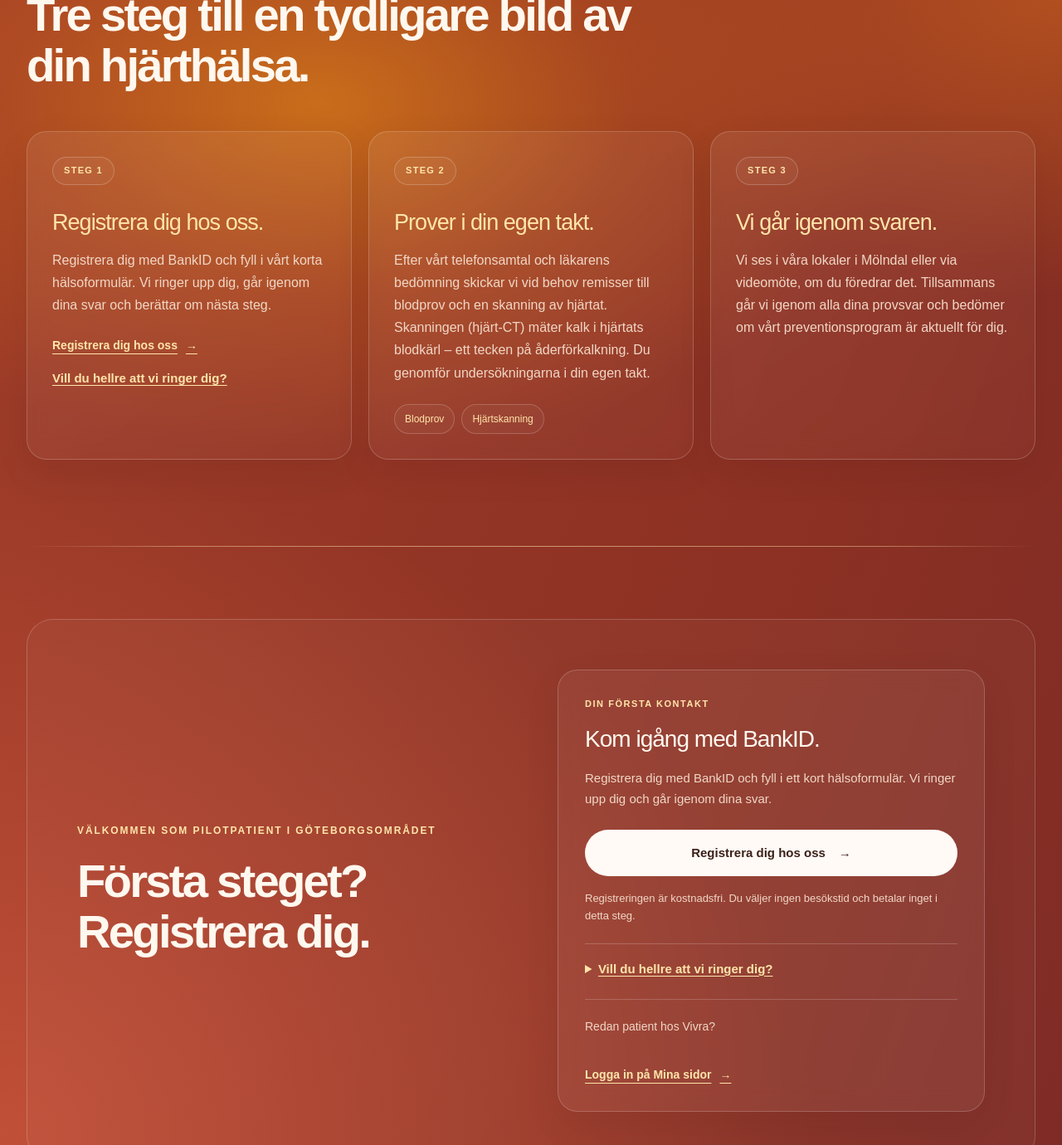
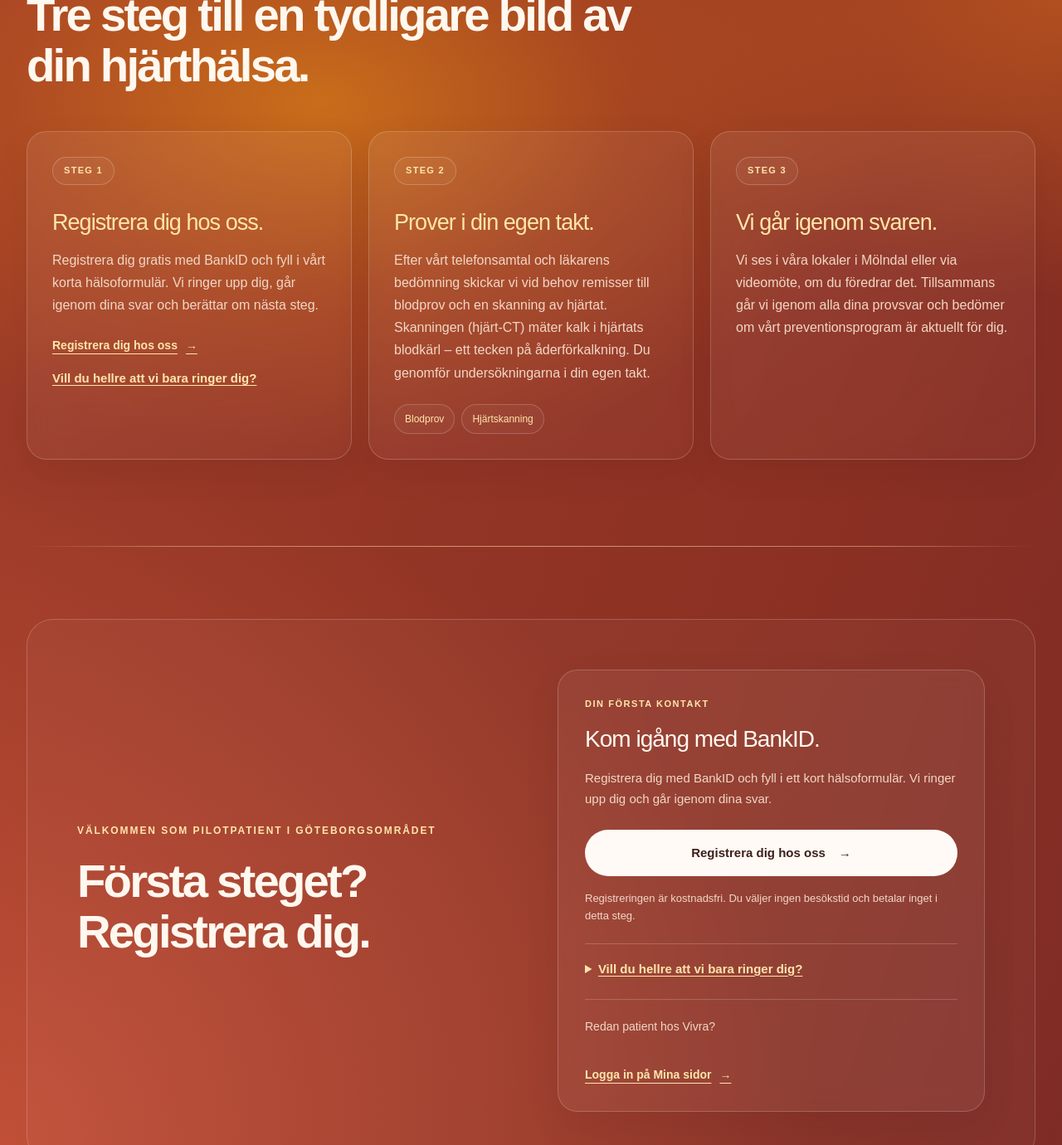
Before and after one commit to EliasBjornson/vivra, a React (Vite) app: page / in a window 1280 px wide. Shown: the part 1006-2386 px from the top of the page at 83% size. Built offline with nearby package versions, Linux system fonts and the light colour scheme; the HTML template or start-up script is replaced by a standard one.

Commit message:
Clarify free registration and callback wording

```diff
--- a/src/App.tsx
+++ b/src/App.tsx
@@ -48,7 +48,7 @@ function RegistrationFallback() {
   }
   return (
     <details ref={details} className="registration-fallback" id="kontakt-alternativ">
-      <summary>Vill du hellre att vi ringer dig?</summary>
+      <summary>Vill du hellre att vi bara ringer dig?</summary>
       <div className="fallback-content">
         <h4>Bli uppringd av oss.</h4>
         <p>Lämna dina kontaktuppgifter så ringer vi dig och berättar mer. Detta är en begäran om återuppringning, inte en patientregistrering.</p>
@@ -124,9 +124,9 @@ export default function App() {
           <div className="steps-grid">
             <article className="step-card">
               <span className="step-number">Steg 1</span><h3>Registrera dig hos oss.</h3>
-              <p>Registrera dig med BankID och fyll i vårt korta hälsoformulär. Vi ringer upp dig, går igenom dina svar och berättar om nästa steg.</p>
+              <p>Registrera dig gratis med BankID och fyll i vårt korta hälsoformulär. Vi ringer upp dig, går igenom dina svar och berättar om nästa steg.</p>
               <a className="step-link" href={REGISTRATION_URL}>Registrera dig hos oss <Arrow /></a>
-              <a className="fallback-link" href="#kontakt-alternativ">Vill du hellre att vi ringer dig?</a>
+              <a className="fallback-link" href="#kontakt-alternativ">Vill du hellre att vi bara ringer dig?</a>
             </article>
             <article className="step-card featured-step">
               <span className="step-number">Steg 2</span><h3>Prover i din egen takt.</h3>
```
